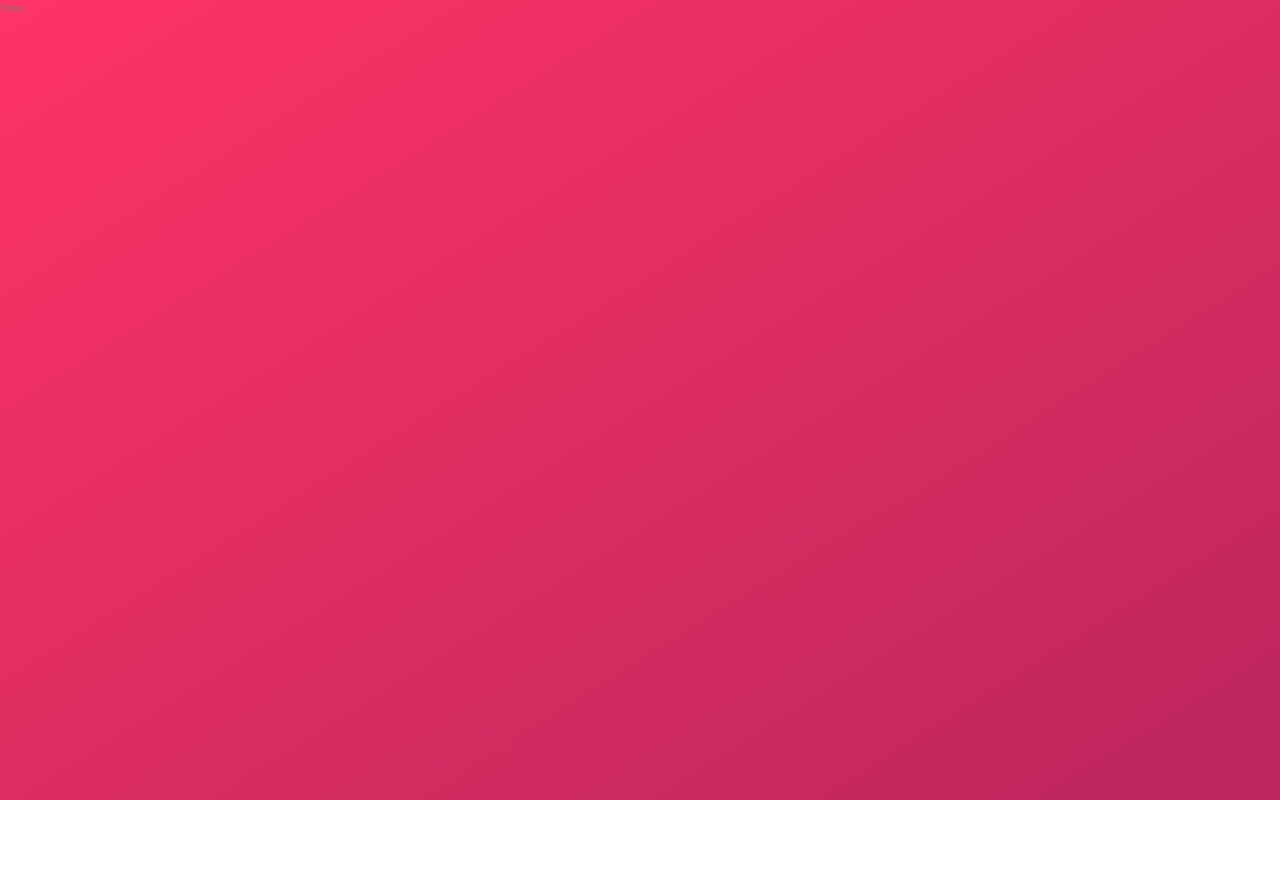
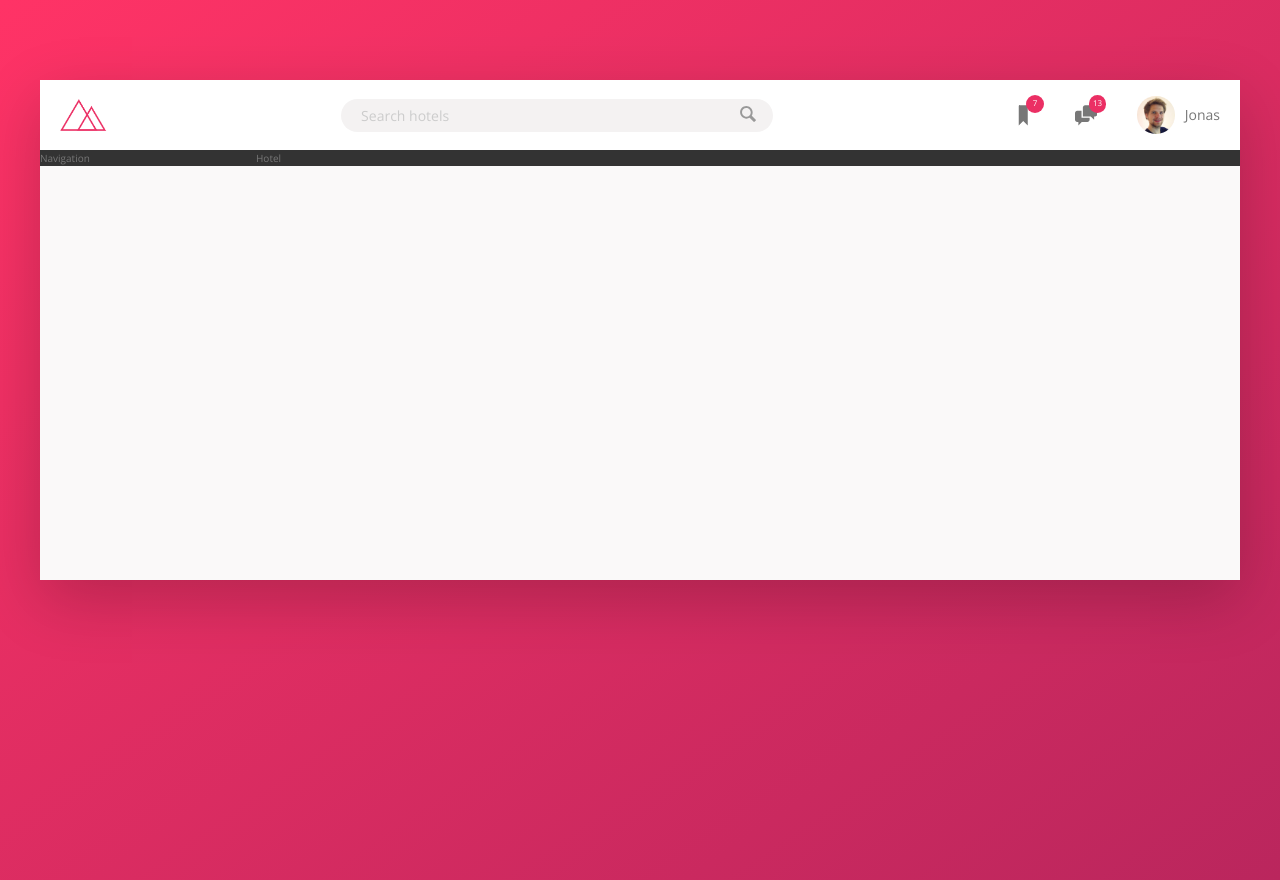
Before and after one commit to lionelritchie29/trilio, a website: page index.html in a window 1280 px wide. Before the commit the page ends 800 px from the top, so only its background shows below. Drawn offline with nearby package versions, Linux system fonts and the light colour scheme.

Commit message:
feat: header section

```diff
--- a/index.html
+++ b/index.html
@@ -14,6 +14,55 @@
     <title>trillo &mdash; Your all-in-one booking app</title>
   </head>
   <body>
-    Trilio
+    <div class="container">
+      <header class="header">
+        <img src="img/logo.png" alt="trilio logo" class="logo" />
+
+        <form action="#" class="search">
+          <input
+            type="text"
+            class="search__input"
+            placeholder="Search hotels"
+          />
+
+          <button class="search__button">
+            <svg class="search__icon">
+              <use xlink:href="img/sprite.svg#icon-magnifying-glass" />
+            </svg>
+          </button>
+        </form>
+
+        <nav class="user-nav">
+          <div class="user-nav__icon-box">
+            <svg class="user-nav__icon">
+              <use xlink:href="img/sprite.svg#icon-bookmark" />
+            </svg>
+            <span class="user-nav__notification">7</span>
+          </div>
+
+          <div class="user-nav__icon-box">
+            <svg class="user-nav__icon">
+              <use xlink:href="img/sprite.svg#icon-chat" />
+            </svg>
+            <span class="user-nav__notification">13</span>
+          </div>
+
+          <div class="user-nav__user">
+            <img
+              src="img/user.jpg"
+              alt="User photo"
+              class="user-nav__user-photo"
+            />
+            <span class="user-nav__user-name">Jonas</span>
+          </div>
+        </nav>
+      </header>
+
+      <div class="content">
+        <nav class="sidebar">Navigation</nav>
+
+        <main class="hotel-view">Hotel</main>
+      </div>
+    </div>
   </body>
 </html>
--- a/sass/_base.scss
+++ b/sass/_base.scss
@@ -11,6 +11,8 @@
   --color-grey-dark-1: #333;
   --color-grey-dark-2: #777;
   --color-grey-dark-3: #999;
+
+  --shadow-dark: 0 2rem 6rem rgba(0, 0, 0, 0.2);
 }
 
 * {
--- a/sass/_component.scss
+++ b/sass/_component.scss
@@ -0,0 +1,110 @@
+///////// LOGO
+.logo {
+  height: 3.25rem;
+  margin-left: 2rem;
+}
+
+/////// SEARCH BOX
+.search {
+  flex: 0 0 40%;
+  display: flex;
+  align-items: center;
+  justify-content: center;
+
+  &__input {
+    font-family: inherit;
+    font-size: inherit;
+    background-color: var(--color-grey-light-2);
+    border: none;
+    color: inherit;
+    padding: 0.7rem 2rem;
+    border-radius: 500px;
+    width: 90%;
+    transition: all 0.5s;
+    margin-right: -3.5rem;
+
+    &:focus {
+      outline: none;
+      width: 100%;
+      background-color: var(--color-grey-light-3);
+    }
+
+    &::-webkit-input-placeholder {
+      font-weight: 100;
+      color: var(--color-grey-light-4);
+    }
+  }
+
+  &__button {
+    border: none;
+    background-color: var(--color-grey-light-2);
+    transition: all 0.2s;
+
+    &:focus {
+      outline: none;
+      transform: translateY(2px);
+      background-color: var(--color-grey-light-3);
+    }
+  }
+
+  &__input:focus + &__button {
+    transform: translateY(2px);
+    background-color: var(--color-grey-light-3);
+  }
+
+  &__icon {
+    height: 2rem;
+    width: 2rem;
+    fill: var(--color-grey-dark-3);
+  }
+}
+
+/////// USER NAV
+.user-nav {
+  display: flex;
+  align-items: center;
+  align-self: stretch;
+
+  & > * {
+    padding: 0 2rem;
+    cursor: pointer;
+    height: 100%;
+    display: flex;
+    align-items: center;
+  }
+
+  & > *:hover {
+    background-color: var(--color-grey-light-2);
+  }
+
+  &__icon-box {
+    position: relative;
+  }
+
+  &__icon {
+    height: 2.25rem;
+    width: 2.25rem;
+    fill: var(--color-grey-dark-2);
+  }
+
+  &__notification {
+    font-size: 0.8rem;
+    height: 1.75rem;
+    width: 1.75rem;
+    border-radius: 100px;
+    background-color: var(--color-primary);
+    color: #fff;
+    position: absolute;
+    top: 1.5rem;
+    right: 1.1rem;
+    display: flex;
+    align-items: center;
+    justify-content: center;
+  }
+
+  &__user-photo {
+    height: 3.75rem;
+    border-radius: 50%;
+    margin-right: 1rem;
+  }
+}
--- a/sass/_layout.scss
+++ b/sass/_layout.scss
@@ -0,0 +1,33 @@
+.container {
+  max-width: 120rem;
+  margin: 8rem auto;
+  background-color: var(--color-grey-light-1);
+  box-shadow: var(--shadow-dark);
+
+  min-height: 50rem;
+}
+
+.header {
+  height: 7rem;
+  background-color: #fff;
+  border-bottom: var(--color-grey-light-2);
+  font-size: 1.4rem;
+
+  display: flex;
+  justify-content: space-between;
+  align-items: center;
+}
+
+.content {
+  display: flex;
+}
+
+.sidebar {
+  background-color: var(--color-grey-dark-1);
+  flex: 0 0 18%;
+}
+
+.hotel-view {
+  background-color: #333;
+  flex: 1;
+}
```
Also changed, not shown: css/style.css, 1 other file.
